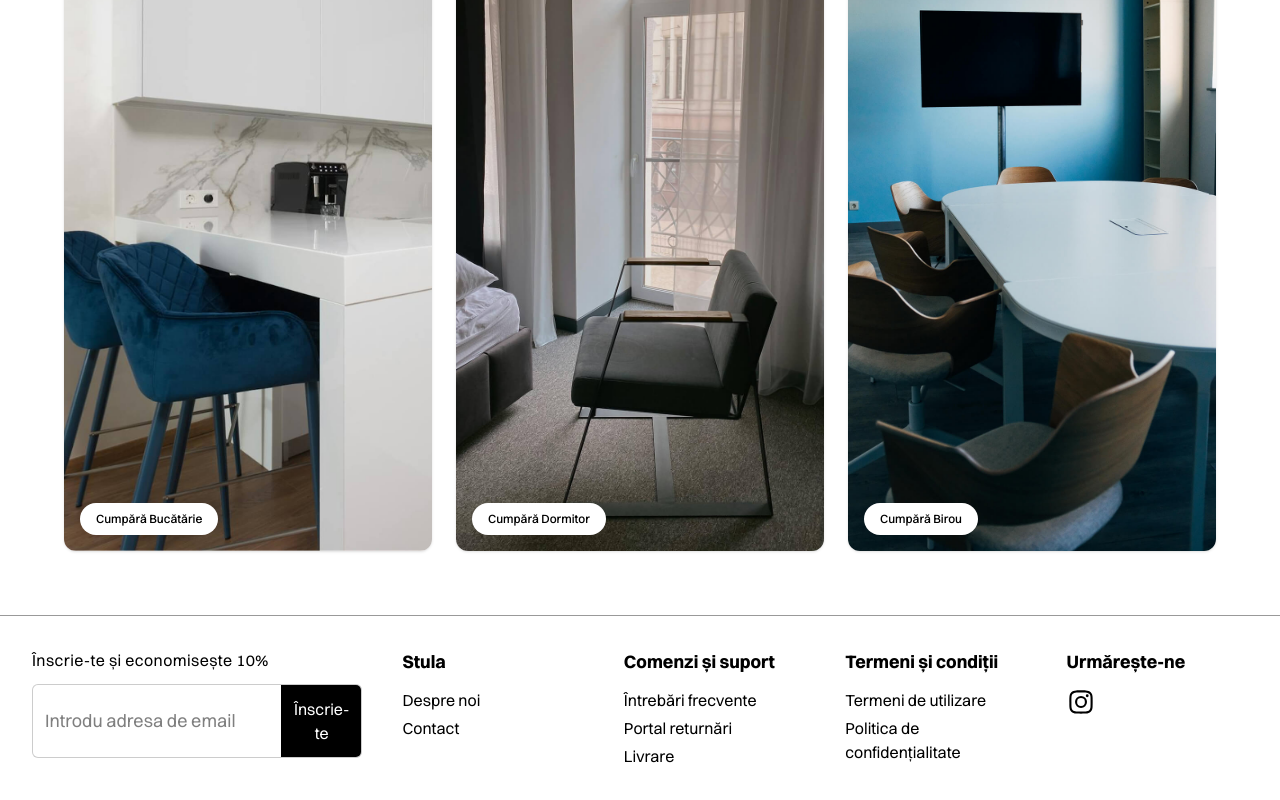
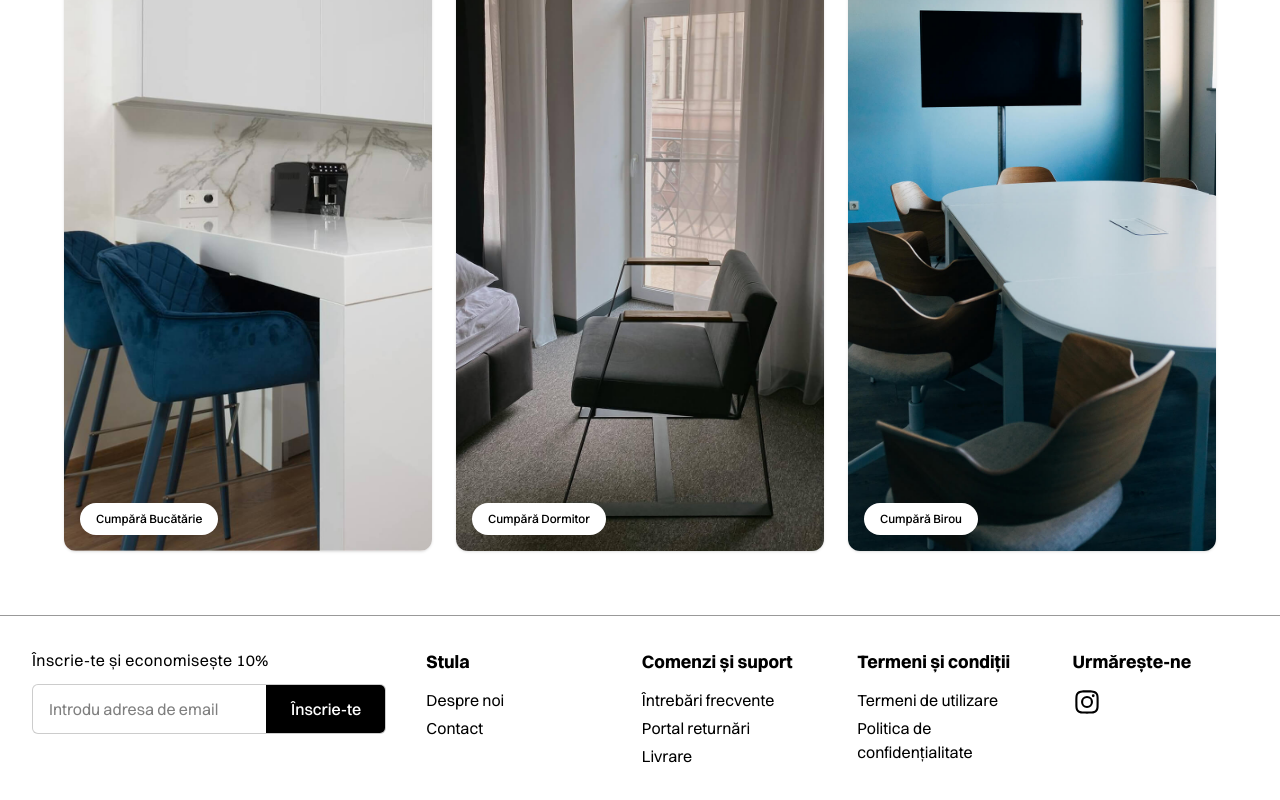
Before and after one commit to ecmasx/teza-de-an, a Next.js app: page / in a window 1280 px wide. Shown: the part 2603-3403 px from the top of the page. Built offline with nearby package versions, Linux system fonts and the light colour scheme; no server answers.

Commit message:
Update Footer component styles for improved layout and responsiveness, adjusting input and button padding, font size, and minimum height for better user experience.

```diff
--- a/src/components/Footer.tsx
+++ b/src/components/Footer.tsx
@@ -60,14 +60,14 @@ export default function Footer() {
               <input
                 type="email"
                 placeholder={texts.forms.emailPlaceholder}
-                className="flex-1 px-3 py-2 text-lg focus:outline-none bg-transparent"
+                className="flex-1 px-4 py-3 text-base focus:outline-none bg-transparent min-h-[48px]"
                 value={email}
                 autoComplete="email"
                 onChange={e => setEmail(e.target.value)}
               />
               <button
                 type="submit"
-                className="px-3 py-3 bg-black text-white rounded-none font-normal border-l border-black/20 transition-all duration-200 hover:bg-white hover:cursor-pointer hover:text-black hover:border-black focus:outline-none focus:ring-2 focus:ring-black"
+                className="px-6 py-3 bg-black text-white rounded-none font-medium border-l border-black/20 transition-all duration-200 hover:bg-white hover:cursor-pointer hover:text-black hover:border-black focus:outline-none focus:ring-2 focus:ring-black min-h-[48px] whitespace-nowrap"
               >
                 {texts.footer.signupButton}
               </button>
```
